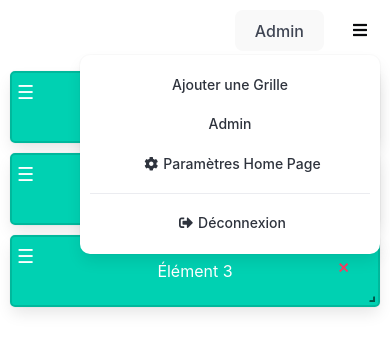
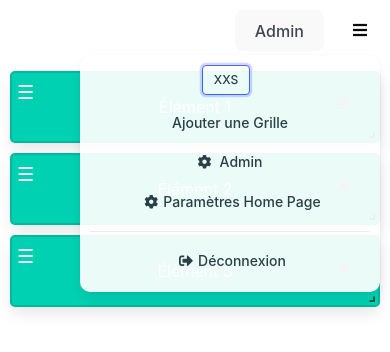
Before and after one commit to David34720/live-bento, a React (Vite) app in the folder vite-project/: page / in a window 390 px wide. Both pictures are taken after a click on the button 360 px from the left and 30 px from the top of the page. Shown: the top 352 px of the page. Built offline with nearby package versions, Linux system fonts and the light colour scheme.

Commit message:
Build buttons onChangeResponsive / breakpoint for build gridlayout interface

```diff
--- a/vite-project/src/App.tsx
+++ b/vite-project/src/App.tsx
@@ -1,9 +1,14 @@
-/* eslint-disable react-hooks/exhaustive-deps */
 // App.tsx
-import { useCallback, useEffect, useState, type CSSProperties } from "react";
+import React, {
+	useCallback,
+	useEffect,
+	useState,
+	useRef,
+	type CSSProperties,
+} from "react";
 import GridLayout from "./components/GridLayout/GridLayout";
 import Header from "./components/Header/Header";
-import type { BackgroundSettings } from "./@types";
+import type { BackgroundSettings, Breakpoints } from "./@types";
 import "./App.scss";
 import type { Layouts } from "react-grid-layout";
 import "react-grid-layout/css/styles.css"; // Styles par défaut de react-grid-layout
@@ -18,9 +23,10 @@ function App() {
 		isAdmin: true,
 	};
 
-	const isAdminConnect = useCallback(async () => {
+	// Utilisation correcte de useCallback avec les dépendances appropriées
+	const isAdminConnect = useCallback(() => {
 		setIsAdmin(user.isAdmin);
-	}, []);
+	}, [user.isAdmin]);
 
 	useEffect(() => {
 		isAdminConnect();
@@ -32,6 +38,61 @@ function App() {
 	const onChangeBackground = (newBackground: BackgroundSettings) => {
 		setBackgroundSettings(newBackground);
 	};
+
+	// Créer une référence pour le conteneur principal
+	const mainContentRef = useRef<HTMLDivElement>(null);
+
+	const [currentBreakpoint, setCurrentBreakpoint] = useState<string>("lg");
+	const [breakpoints, setBreakpoints] = useState<Breakpoints>({
+		lg: 1200,
+		md: 996,
+		sm: 768,
+		xs: 480,
+		xxs: 0,
+	});
+	const [maxWidthBreakpoints, setMaxWidthBreakpoints] = useState<Breakpoints>({
+		lg: 1900,
+		md: 1119,
+		sm: 995,
+		xs: 767,
+		xxs: 479,
+	});
+
+	const [visibleBreakpoints, setVisibleBreakpoints] = useState<string[]>([]);
+
+	useEffect(() => {
+		const handleResize = () => {
+			const width = window.innerWidth;
+
+			if (width >= breakpoints.lg) {
+				setCurrentBreakpoint("lg");
+			} else if (width >= breakpoints.md) {
+				setCurrentBreakpoint("md");
+			} else if (width >= breakpoints.sm) {
+				setCurrentBreakpoint("sm");
+			} else if (width >= breakpoints.xs) {
+				setCurrentBreakpoint("xs");
+			} else {
+				setCurrentBreakpoint("xxs");
+			}
+
+			// Filtrer les breakpoints visibles en fonction de la taille de la fenêtre
+			const newVisibleBreakpoints = Object.entries(breakpoints)
+				.filter(([, breakpointWidth]) => breakpointWidth <= width)
+				.map(([key]) => key);
+
+			setVisibleBreakpoints(newVisibleBreakpoints);
+		};
+
+		// Écoute les changements de taille de la fenêtre
+		window.addEventListener("resize", handleResize);
+
+		// Exécute une fois pour ajuster le breakpoint et les boutons visibles à l'initialisation
+		handleResize();
+
+		// Nettoyage lors de la destruction du composant
+		return () => window.removeEventListener("resize", handleResize);
+	}, [breakpoints]);
 
 	// Définir les layouts initiaux
 	const initialLayouts: Layouts = {
@@ -62,10 +123,9 @@ function App() {
 		],
 	};
 
-	// États pour les layouts, le compteur d'éléments et le breakpoint actuel
+	// États pour les layouts et le compteur d'éléments
 	const [layouts, setLayouts] = useState<Layouts>(initialLayouts);
 	const [counter, setCounter] = useState<number>(4); // Compteur pour les nouveaux éléments
-	const [currentBreakpoint, setCurrentBreakpoint] = useState<string>("lg");
 
 	// Fonction appelée lorsque le layout change
 	const onLayoutChange = (
@@ -111,8 +171,11 @@ function App() {
 	return (
 		<div
 			className="app"
+			ref={mainContentRef}
 			style={
 				{
+					margin: "0 auto",
+
 					"--background-image": backgroundSettings.imageUrl
 						? `url(${backgroundSettings.imageUrl})`
 						: "none",
@@ -126,22 +189,32 @@ function App() {
 				onChangeBackground={onChangeBackground}
 				isAdmin={isAdmin}
 				setIsAdmin={setIsAdmin}
+				currentBreakpoint={currentBreakpoint}
+				setCurrentBreakpoint={setCurrentBreakpoint} // Utiliser setCurrentBreakpoint
+				visibleBreakpoints={visibleBreakpoints} // Passer changeSizeScreen comme prop
 			/>
 			<div className="main-content">
 				<GridLayout
 					layouts={layouts}
 					onLayoutChange={onLayoutChange}
-					breakpoints={{ lg: 1200, md: 996, sm: 768, xs: 480, xxs: 0 }}
+					breakpoints={breakpoints}
 					cols={{ lg: 12, md: 12, sm: 12, xs: 6, xxs: 4 }}
 					rowHeight={31}
-					onBreakpointChange={(newBreakpoint) =>
-						setCurrentBreakpoint(newBreakpoint)
-					}
+					// onBreakpointChange={(newBreakpoint) => {
+					// 	console.log(newBreakpoint);
+					// 	setCurrentBreakpoint(newBreakpoint);
+					// }}
+					setCurrentBreakpoint={setCurrentBreakpoint}
 					draggableHandle=".drag-handle"
 					compactType="vertical"
 					preventCollision={true}
 					autoSize={true}
-					style={{ height: "calc(100vh - 60px)" }}
+					style={{
+						height: "calc(100vh - 60px)",
+						maxWidth: `${maxWidthBreakpoints[currentBreakpoint]}px`,
+						margin: "0 auto",
+						transition: "max-width 0.3s ease",
+					}}
 					currentBreakpoint={currentBreakpoint}
 					removeItem={removeItem} // Pass removeItem as prop
 				/>
--- a/vite-project/src/components/GridLayout/GridLayout.tsx
+++ b/vite-project/src/components/GridLayout/GridLayout.tsx
@@ -17,7 +17,7 @@ interface GridLayoutProps {
 	breakpoints: { [key: string]: number };
 	cols: { [key: string]: number };
 	rowHeight: number;
-	onBreakpointChange: (newBreakpoint: string) => void;
+	// onBreakpointChange: (newBreakpoint: string) => void;
 	draggableHandle: string;
 	compactType: "vertical" | "horizontal" | null;
 	preventCollision: boolean;
@@ -33,7 +33,6 @@ const GridLayout: FC<GridLayoutProps> = ({
 	breakpoints,
 	cols,
 	rowHeight,
-	onBreakpointChange,
 	draggableHandle,
 	compactType,
 	preventCollision,
@@ -50,7 +49,10 @@ const GridLayout: FC<GridLayoutProps> = ({
 			cols={cols}
 			rowHeight={rowHeight}
 			onLayoutChange={onLayoutChange}
-			onBreakpointChange={onBreakpointChange}
+			// onBreakpointChange={(newBreakpoint) => {
+			// 	// Mette à jour le currentBreakpoint lorsqu'un changement de breakpoint est détecté
+			// 	setCurrentBreakpoint(newBreakpoint);
+			// }}
 			draggableHandle={draggableHandle}
 			compactType={compactType}
 			preventCollision={preventCollision}
--- a/vite-project/src/components/Header/Header.scss
+++ b/vite-project/src/components/Header/Header.scss
@@ -38,3 +38,7 @@ button.dropdown-item   {
 button.dropdown-item {
     padding: 0.5rem;
 }
+
+.dropdown-menu {
+  opacity: 0.92;
+}
--- a/vite-project/src/components/Header/Header.tsx
+++ b/vite-project/src/components/Header/Header.tsx
@@ -1,18 +1,21 @@
 // Header.tsx
-import { useState, useEffect, useRef, type FC } from "react";
+import React, { useState, useEffect, useRef, type FC } from "react";
 import "bulma/css/bulma.min.css";
 import "./Header.scss";
-import type { BackgroundSettings } from "../../@types";
+import type { BackgroundSettings, IVIsibleBreakPoints } from "../../@types";
 // Importation des différents menus
 import MenuGlobal from "./MenuGlobal/MenuGlobal";
-import MenuAddGrid from "./MenuAddGrid/MenuAddGrid";
-import MenuHomePageSettings from "./MenuHomePageSettings/MenuHomePageSettings";
+import MenuAddGrid from "./MenuGlobal/MenuAddGrid/MenuAddGrid";
+import MenuHomePageSettings from "./MenuGlobal//MenuHomePageSettings/MenuHomePageSettings";
 
 interface HeaderProps {
 	addItem: () => void;
 	onChangeBackground: (background: BackgroundSettings) => void;
 	isAdmin: boolean;
-	setIsAdmin: (setIsAdmin: boolean) => void;
+	setIsAdmin: (isAdmin: boolean) => void;
+	currentBreakpoint: string;
+	setCurrentBreakpoint: React.Dispatch<React.SetStateAction<string>>;
+	visibleBreakpoints: IVIsibleBreakPoints;
 }
 
 const Header: FC<HeaderProps> = ({
@@ -20,6 +23,9 @@ const Header: FC<HeaderProps> = ({
 	onChangeBackground,
 	isAdmin,
 	setIsAdmin,
+	currentBreakpoint,
+	setCurrentBreakpoint,
+	visibleBreakpoints,
 }) => {
 	const [menuIsActive, setMenuIsActive] = useState<boolean>(false);
 	const [currentMenu, setCurrentMenu] = useState<string>("MenuGlobal");
@@ -50,7 +56,15 @@ const Header: FC<HeaderProps> = ({
 	const renderMenuContent = () => {
 		switch (currentMenu) {
 			case "MenuGlobal":
-				return <MenuGlobal isAdmin={isAdmin} setCurrentMenu={setCurrentMenu} />;
+				return (
+					<MenuGlobal
+						isAdmin={isAdmin}
+						setCurrentMenu={setCurrentMenu}
+						currentBreakpoint={currentBreakpoint}
+						setSelectedBreakpoint={setCurrentBreakpoint}
+						visibleBreakpoints={visibleBreakpoints}
+					/>
+				);
 			case "MenuAddGrid":
 				return (
 					<MenuAddGrid
@@ -69,7 +83,15 @@ const Header: FC<HeaderProps> = ({
 				);
 			// Ajoutez d'autres menus ici selon vos besoins
 			default:
-				return <MenuGlobal isAdmin={isAdmin} setCurrentMenu={setCurrentMenu} />;
+				return (
+					<MenuGlobal
+						isAdmin={isAdmin}
+						setCurrentMenu={setCurrentMenu}
+						currentBreakpoint={currentBreakpoint}
+						setSelectedBreakpoint={setCurrentBreakpoint}
+						breakpoints={breakpoints}
+					/>
+				);
 		}
 	};
 
@@ -108,13 +130,7 @@ const Header: FC<HeaderProps> = ({
 
 				{/* Menu Dropdown Dynamique */}
 				<div className="dropdown-menu" id="dropdown-menu">
-					<div
-						className="dropdown-content"
-						// Empêche la fermeture du menu lors des clics internes
-						// onClick={(e) => e.stopPropagation()} // Non nécessaire avec handleClickOutside basé sur ref
-					>
-						{renderMenuContent()}
-					</div>
+					<div className="dropdown-content">{renderMenuContent()}</div>
 				</div>
 			</div>
 		</div>
--- a/vite-project/src/components/Header/MenuAddGrid/MenuAddGrid.tsx
+++ b/vite-project/src/components/Header/MenuGlobal/MenuAddGrid/MenuAddGrid.tsx
@@ -1,5 +1,5 @@
 // MenuAddGrid.tsx
-import { type FC } from "react";
+import React, { type FC } from "react";
 
 interface MenuAddGridProps {
 	isAdmin: boolean;
--- a/vite-project/src/components/Header/MenuGlobal/MenuGlobal.tsx
+++ b/vite-project/src/components/Header/MenuGlobal/MenuGlobal.tsx
@@ -1,14 +1,33 @@
 // MenuGlobal.tsx
 import type { FC } from "react";
+import ResponsiveToggle from "./ResponsiveToggle/ResponsiveToggle";
+import type { IVIsibleBreakPoints } from "../../../@types";
 
 interface MenuGlobalProps {
 	isAdmin: boolean;
 	setCurrentMenu: (menu: string) => void;
+	currentBreakpoint: string;
+	setSelectedBreakpoint: React.Dispatch<React.SetStateAction<string>>;
+	visibleBreakpoints: IVIsibleBreakPoints;
 }
 
-const MenuGlobal: FC<MenuGlobalProps> = ({ setCurrentMenu, isAdmin }) => {
+const MenuGlobal: FC<MenuGlobalProps> = ({
+	setCurrentMenu,
+	isAdmin,
+	currentBreakpoint,
+	setSelectedBreakpoint,
+	visibleBreakpoints,
+}) => {
 	return (
 		<div>
+			{/* Bouton pour toggle responsive */}
+			{isAdmin && (
+				<ResponsiveToggle
+					setCurrentBreakpoint={setSelectedBreakpoint}
+					visibleBreakpoints={visibleBreakpoints}
+					currentBreakpoint={currentBreakpoint}
+				/>
+			)}
 			{/* Bouton pour Naviguer vers MenuAddGrid */}
 			{isAdmin && (
 				<button
@@ -25,6 +44,7 @@ const MenuGlobal: FC<MenuGlobalProps> = ({ setCurrentMenu, isAdmin }) => {
 			{/* Lien Administratif, visible seulement si l'utilisateur est admin */}
 			{isAdmin && (
 				<button type="button" className="dropdown-item">
+					<i className="fas fa-cog mr-2" />
 					Admin
 				</button>
 			)}
--- /dev/null
+++ b/vite-project/src/components/Header/MenuGlobal/ResponsiveToggle/ResponsiveToggle.tsx
@@ -0,0 +1,36 @@
+// ResponsiveToggle.tsx
+import React, { type FC } from "react";
+import type { IVIsibleBreakPoints } from "../../../../@types";
+
+interface ResponsiveToggleProps {
+	visibleBreakpoints: IVIsibleBreakPoints;
+	currentBreakpoint: string;
+	setCurrentBreakpoint: React.Dispatch<React.SetStateAction<string>>;
+}
+
+const ResponsiveToggle: FC<ResponsiveToggleProps> = ({
+	visibleBreakpoints,
+	currentBreakpoint,
+	setCurrentBreakpoint,
+}) => {
+	return (
+		<div className="responsive-toggle">
+			{visibleBreakpoints.map((key) => (
+				<button
+					type="button"
+					key={key}
+					onClick={() => setCurrentBreakpoint(key)}
+					className={`button is-small mr-2 mb-2 ${
+						currentBreakpoint === key ? "is-focused" : ""
+					}`}
+				>
+					<div>
+						<div>{key.toUpperCase()}</div>
+					</div>
+				</button>
+			))}
+		</div>
+	);
+};
+
+export default ResponsiveToggle;
```
Also changed, not shown: vite-project/src/@types/index.d.ts (+7 -0 lines), vite-project/src/components/Header/MenuGlobal/MenuHomePageSettings/MenuHomePageSettings.tsx (renamed from vite-project/src/components/Header/MenuHomePageSettings/MenuHomePageSettings.tsx), vite-project/src/components/Header/MenuGlobal/ResponsiveToggle/ResponsiveToggle.scss (added).
